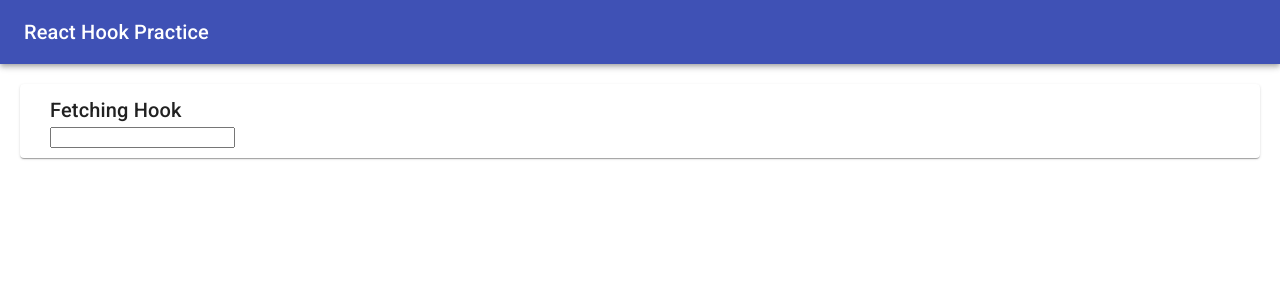
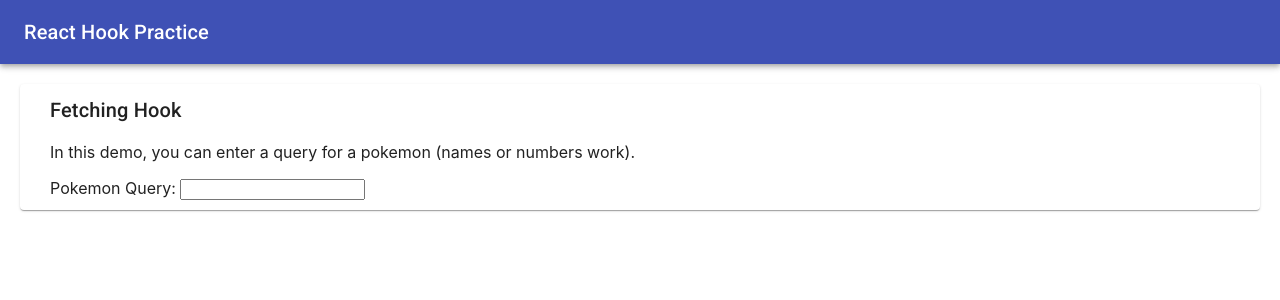
Before and after one commit to mtleonard120/hooks-practice, a React (Create React App) app: page / in a window 1280 px wide. Shown: the top 300 px of the page. Built offline with nearby package versions, Linux system fonts and the light colour scheme.

Commit message:
Tidy html in fetch demo

```diff
--- a/src/components/demo/PokemonFetchDemo/PokemonFetchDemo.tsx
+++ b/src/components/demo/PokemonFetchDemo/PokemonFetchDemo.tsx
@@ -18,11 +18,19 @@ export const PokemonFetchDemo: React.FC<IPokemonFetchDemoProps> = props => {
 
   return (
     <Demo title="Fetching Hook">
-      <input
-        type="text"
-        onChange={e => setQuery(e.target.value)}
-        value={query}
-      />
+      <p>
+        In this demo, you can enter a query for a pokemon (names or numbers
+        work).
+      </p>
+      <div>
+        <label htmlFor="pokemonQuery">Pokemon Query: </label>
+        <input
+          type="text"
+          id="pokemonQuery"
+          onChange={e => setQuery(e.target.value)}
+          value={query}
+        />
+      </div>
       <div>
         {error && <div>{error}</div>}
         {loading && <div>Loading...</div>}
```
